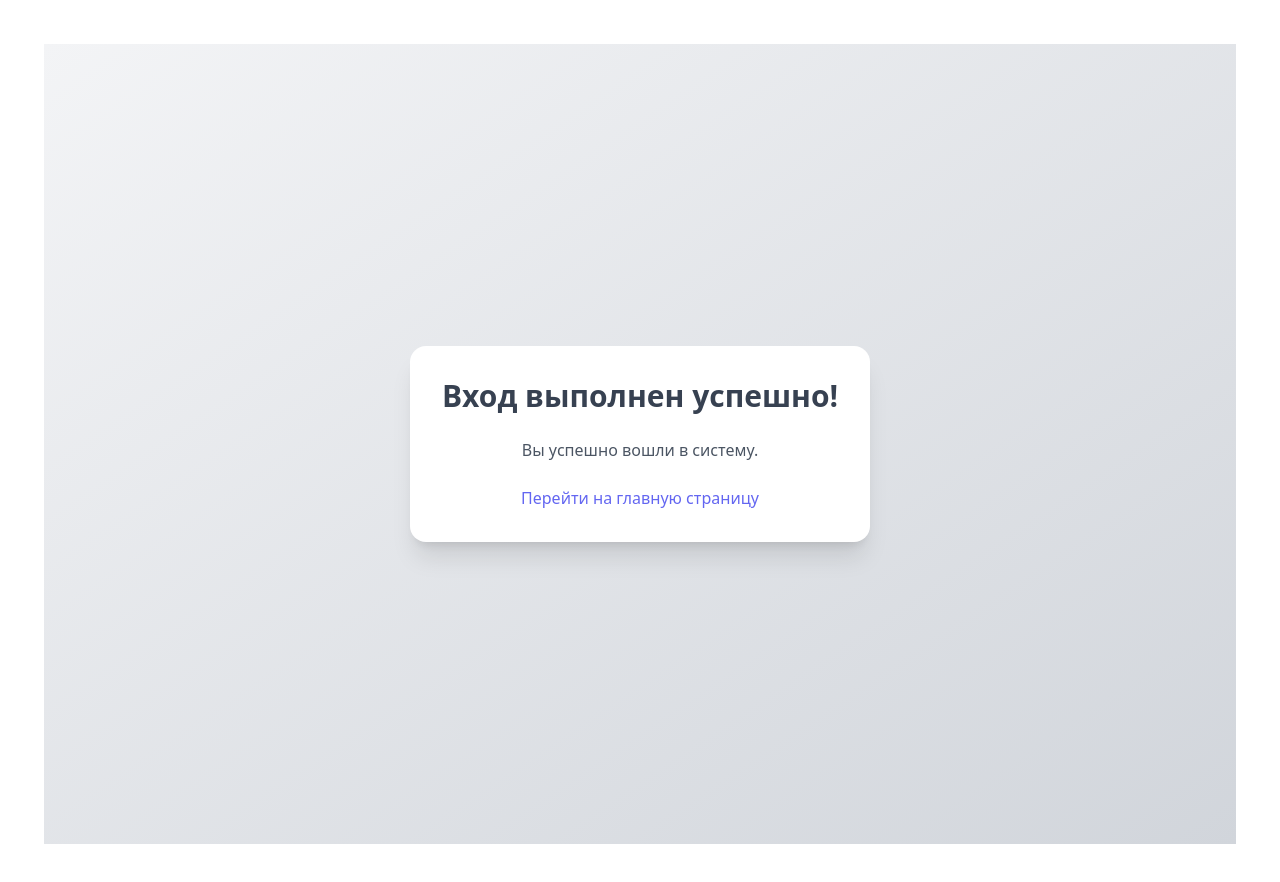
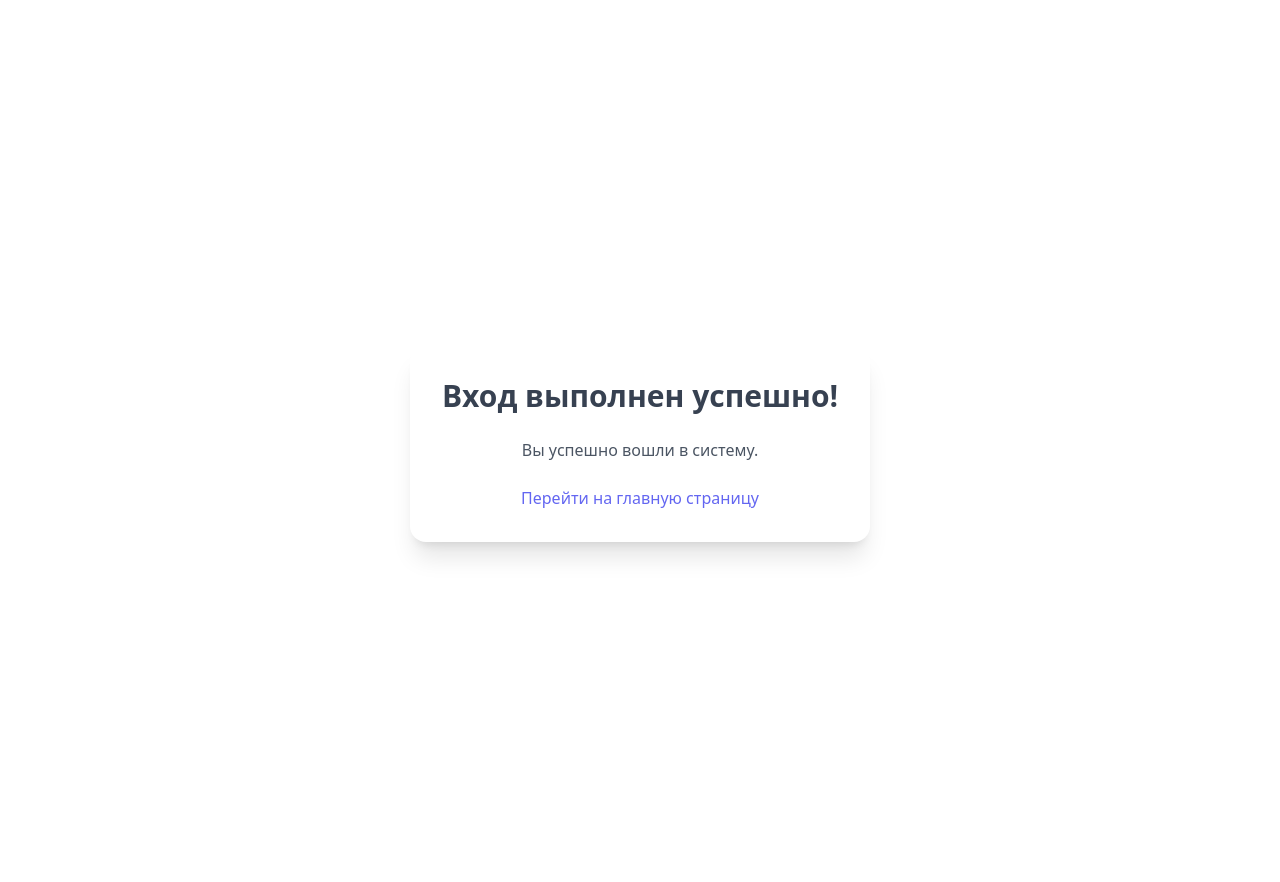
Before and after one commit to isstep/vue-EasySelect, a Vue app: page /success in a window 1280 px wide. Shown: the top 882 px of the page. Built offline with nearby package versions, Linux system fonts and the light colour scheme.

Commit message:
feat: remove bg gray in SuccessPage

```diff
--- a/src/pages/SuccessPage.vue
+++ b/src/pages/SuccessPage.vue
@@ -1,5 +1,5 @@
 <template>
-  <div class="flex justify-center items-center h-screen bg-gradient-to-br from-gray-100 to-gray-300">
+  <div class="flex justify-center items-center h-screen bg-gradient-to-br">
     <div class="bg-white p-8 rounded-2xl shadow-xl">
       <h2 class="text-3xl font-bold mb-6 text-center text-gray-700">Вход выполнен успешно!</h2>
       <p class="text-center text-gray-600">Вы успешно вошли в систему.</p>
```
